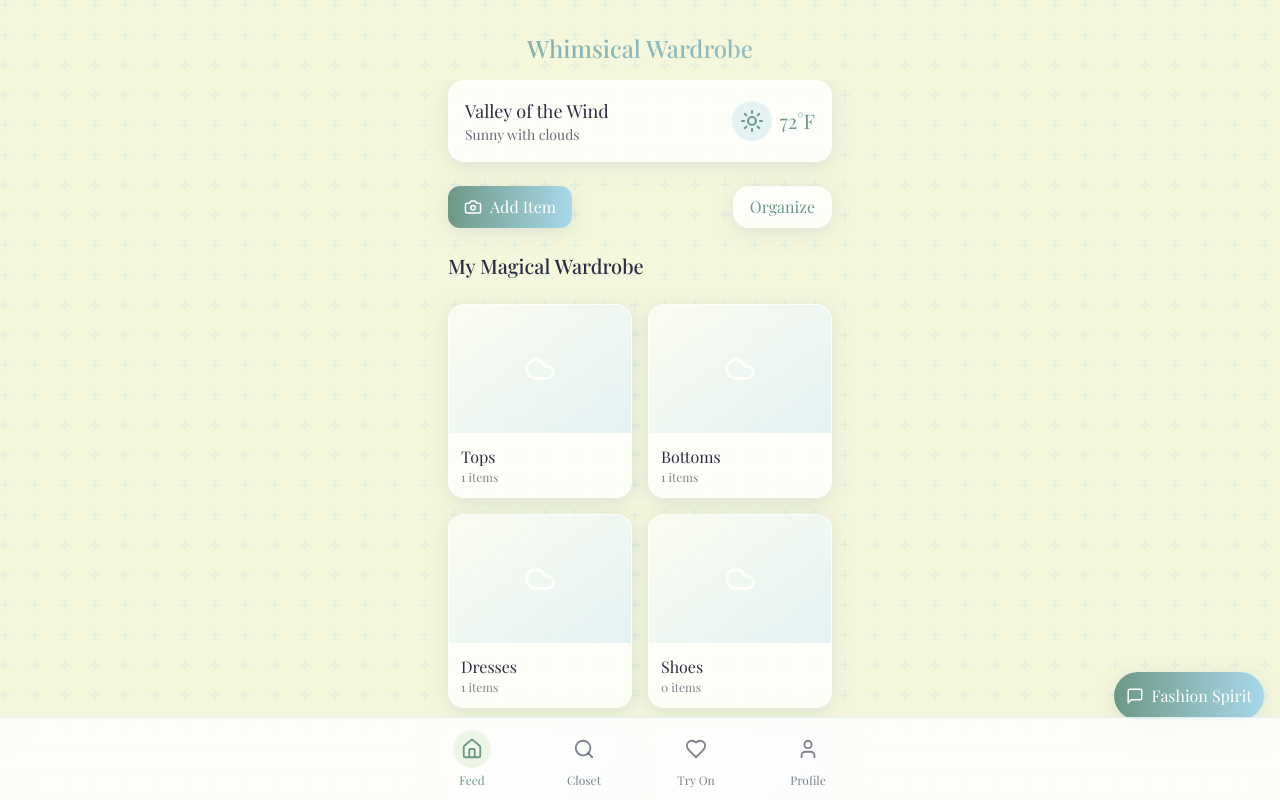
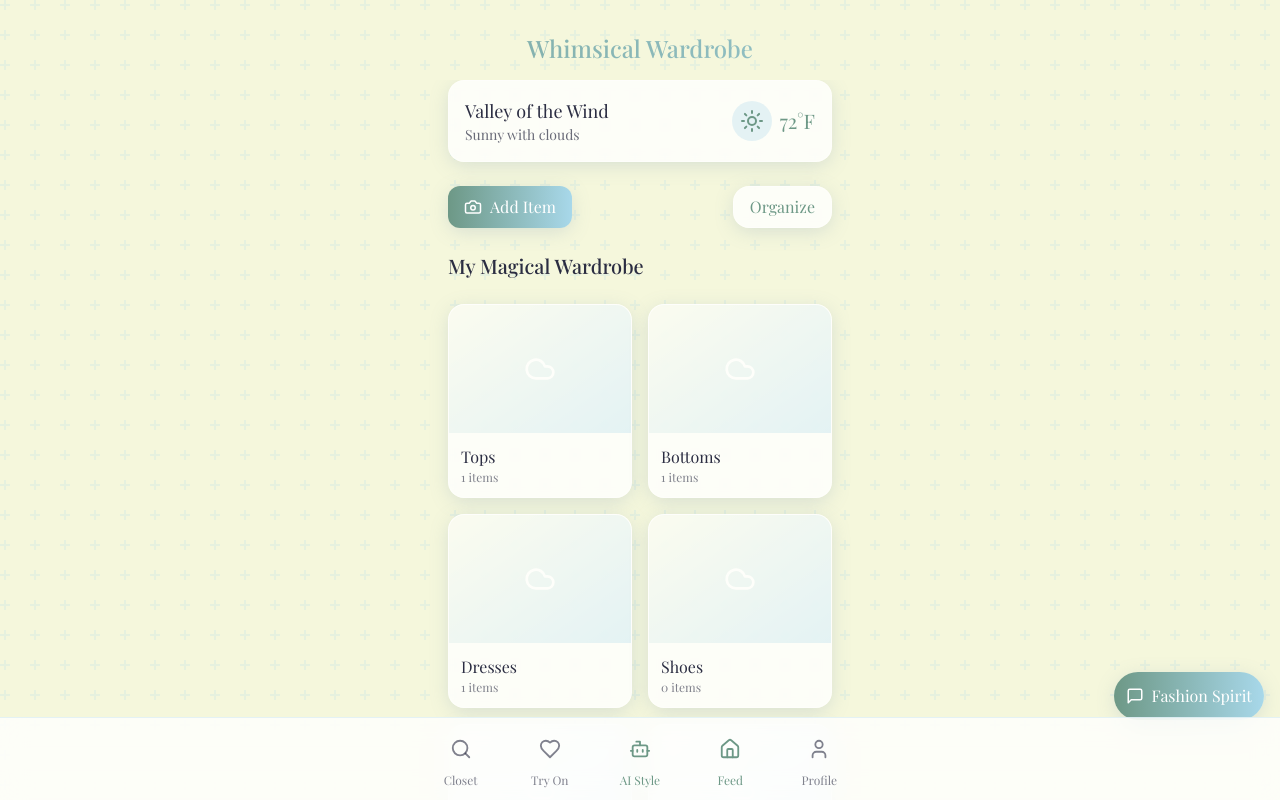
Before and after one commit to Amaxx10/Airavat, a React (Vite) app in the folder airavat-client/: page / in a window 1280 px wide. Built offline with nearby package versions, Linux system fonts and the light colour scheme; a web font is replaced by a local one.

Commit message:
fix nav routes

```diff
--- a/airavat-client/src/components/Navigation.tsx
+++ b/airavat-client/src/components/Navigation.tsx
@@ -1,4 +1,4 @@
-import { Home, Search, Heart, User } from "lucide-react"
+import { Home, Search, Heart, User, Bot } from "lucide-react"
 import { Link, useLocation } from "react-router-dom"
 
 export function Navigation() {
@@ -11,15 +11,6 @@ export function Navigation() {
   return (
     <nav className="fixed bottom-0 left-0 right-0 bg-white bg-opacity-80 backdrop-blur-md border-t border-ghibli-sky border-opacity-30 px-6 py-3 z-40">
       <div className="flex justify-around items-center max-w-md mx-auto">
-        <Link
-          to="/"
-          className={`flex flex-col items-center ${isActive("/") ? "text-ghibli-forest" : "text-ghibli-night text-opacity-60"}`}
-        >
-          <div className={`p-2 rounded-full ${isActive("/") ? "bg-ghibli-meadow bg-opacity-30" : ""}`}>
-            <Home size={22} />
-          </div>
-          <span className="text-xs mt-1 font-serif">Feed</span>
-        </Link>
 
         <Link
           to="/closet"
@@ -42,6 +33,27 @@ export function Navigation() {
         </Link>
 
         <Link
+          to="/styling"
+          className={`flex flex-col items-center ${isActive("/") ? "text-ghibli-forest" : "text-ghibli-night text-opacity-60"}`}
+        >
+          <div className={`p-2 rounded-full ${isActive("/styling") ? "bg-ghibli-meadow bg-opacity-30" : ""}`}>
+            <Bot size={22} />
+          </div>
+          <span className="text-xs mt-1 font-serif">AI Style</span>
+        </Link>
+
+        <Link
+          to="/feed"
+          className={`flex flex-col items-center ${isActive("/") ? "text-ghibli-forest" : "text-ghibli-night text-opacity-60"}`}
+        >
+          <div className={`p-2 rounded-full ${isActive("/feed") ? "bg-ghibli-meadow bg-opacity-30" : ""}`}>
+            <Home size={22} />
+          </div>
+          <span className="text-xs mt-1 font-serif">Feed</span>
+        </Link>
+
+
+        <Link
           to="/profile"
           className={`flex flex-col items-center ${isActive("/profile") ? "text-ghibli-forest" : "text-ghibli-night text-opacity-60"}`}
         >
```
